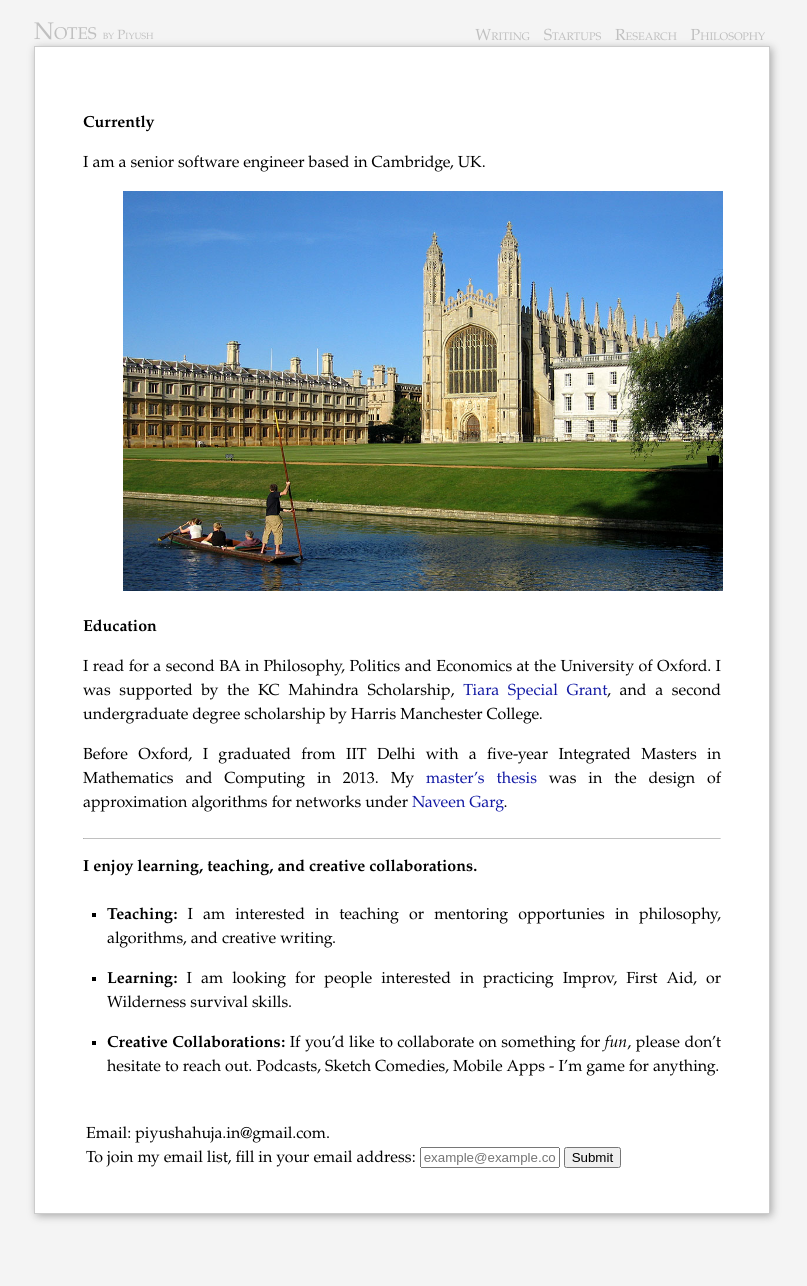
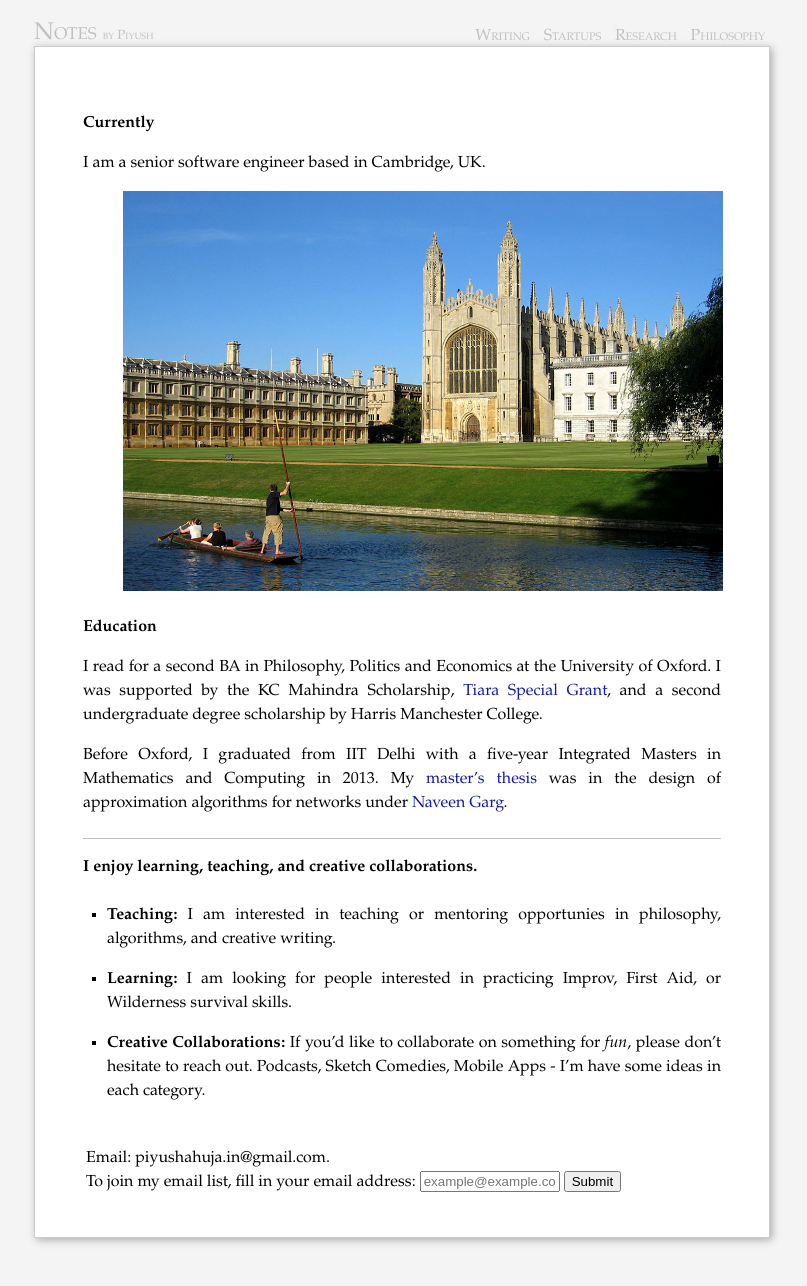
Before and after one commit to piyushahuja/piyushahuja.github.io, a Jekyll site: the page built from index.md, in a window 1280 px wide. Shown: the whole page, without its empty margins (238-1045 px from the left). Built offline with Jekyll 4.4.1, drawn with Linux system fonts in a browser that asks for light colours; before the commit the page ends 1262 px from its top, so only the background shows below that.

Commit message:
Auto deployed

```diff
--- a/index.md
+++ b/index.md
@@ -40,7 +40,7 @@
 
 - **Learning:** I am looking for people interested in practicing Improv, First Aid, or Wilderness survival skills.
 
-- **Creative Collaborations:** If you'd like to collaborate on something for *fun*, please don't hesitate to reach out. Podcasts, Sketch Comedies, Mobile Apps - I'm game for anything.
+- **Creative Collaborations:** If you'd like to collaborate on something for *fun*, please don't hesitate to reach out. Podcasts, Sketch Comedies, Mobile Apps - I'm have some ideas in each category.
 
 {% include email-subscribe.html %}
 
```
